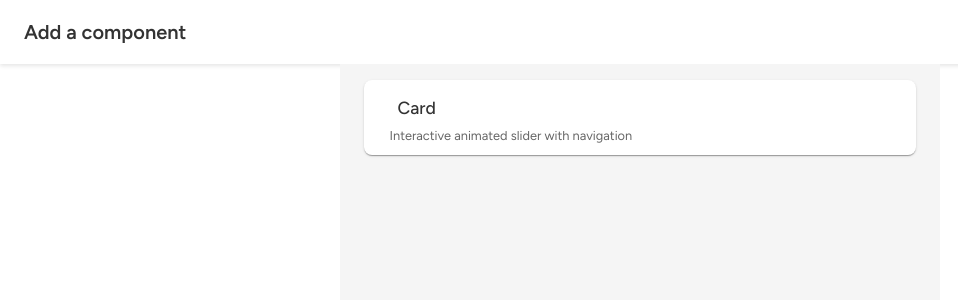
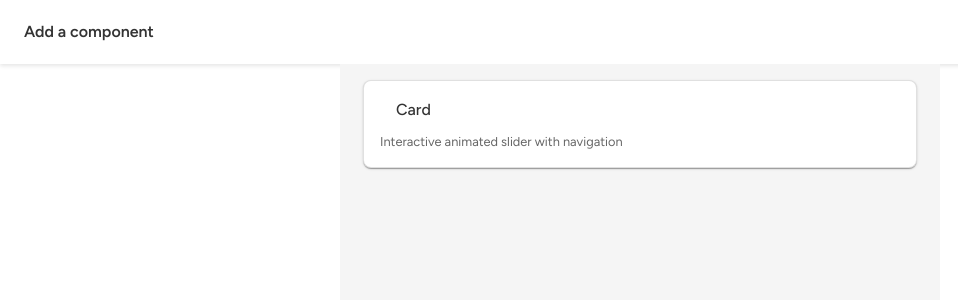
Before and after one commit to ChrisBlom1996/hello-budgie-test, a React (Create React App) app: page / in a window 1280 px wide. Shown: the top 300 px of the page, without its empty margins (0-958 px from the left). Built offline with nearby package versions, Linux system fonts and the light colour scheme; some icons are missing.

Commit message:
Styling updates and Figtree Font implementation

```diff
--- a/src/components/CardComponent.js
+++ b/src/components/CardComponent.js
@@ -25,7 +25,7 @@ const CardComponent = ({ onNavigate }) => {
         }}
       >
         <Toolbar>
-          <Typography variant="h6" sx={{ fontWeight: 600, color: '#333' }}>
+          <Typography variant="h6" sx={{ fontWeight: 600, color: '#333', fontSize: '16px' }}>
             Add a component
           </Typography>
         </Toolbar>
@@ -48,7 +48,8 @@ const CardComponent = ({ onNavigate }) => {
         <Card
           sx={{
             width: '100%',
-            borderRadius: 2,
+            borderRadius: 2, // 8px
+            border: '1px solid rgba(0, 0, 0, 0.12)', // 1px border
             boxShadow: 1,
             backgroundColor: '#fff',
             '&:hover': { transform: 'scale(1.02)', transition: 'transform 0.2s ease' },
@@ -57,31 +58,23 @@ const CardComponent = ({ onNavigate }) => {
         >
           <CardContent
             sx={{
-              padding: { xs: 1, sm: 1.2 },
-              '&:last-child': { paddingBottom: { xs: 1, sm: 1.2 } },
+              padding: 2, // 16px
+              '&:last-child': { paddingBottom: 2 }, // Ensure consistent padding
             }}
           >
             {/* First Line: Icon, Title, and Arrow */}
-            <Box
-              sx={{
-                display: 'flex',
-                alignItems: 'center',
-                width: '100%',
-                px: 1,
-                py: 0.5,
-              }}
-            >
+            <Box sx={{ display: 'flex', alignItems: 'center', width: '100%' }}>
               <ViewAgendaOutlinedIcon
                 sx={{
                   fontSize: { xs: 32, sm: 32 },
                   color: '#666',
-                  mr: 1,
+                  mr: 1.25, // 10px
                 }}
               />
               <Typography
                 variant="h6"
                 sx={{
-                  fontSize: { xs: '1rem', sm: '1.1rem' },
+                  fontSize: { xs: '16px', sm: '16px' },
                   fontWeight: 500,
                   color: '#333',
                   flex: 1,
@@ -105,8 +98,8 @@ const CardComponent = ({ onNavigate }) => {
               sx={{
                 fontSize: { xs: '0.7rem', sm: '0.8rem' },
                 color: '#666',
-                mt: 0.2,
-                ml: 2,
+                mt: 1.25, // 10px
+                ml: 0, // Align with the icon (no extra margin since CardContent handles padding)
               }}
             >
               Interactive animated slider with navigation
--- a/src/components/SecondPage.js
+++ b/src/components/SecondPage.js
@@ -49,7 +49,7 @@ const SecondPage = () => {
         }}
       >
         <Toolbar>
-          <Typography variant="h6" sx={{ flexGrow: 1, color: '#fff' }}>
+          <Typography variant="h6" sx={{ flexGrow: 1, color: '#fff',fontSize:'16px'  }}>
             New Section
           </Typography>
           <IconButton onClick={handleClose} sx={{ color: '#fff' }}>
```
